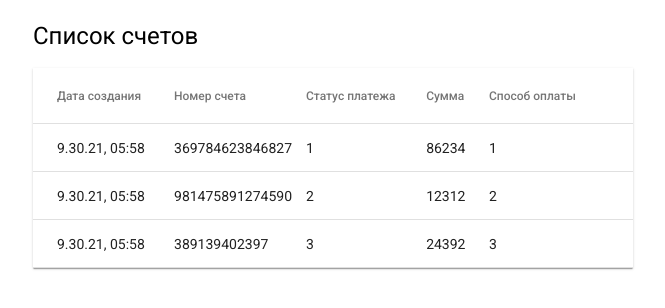
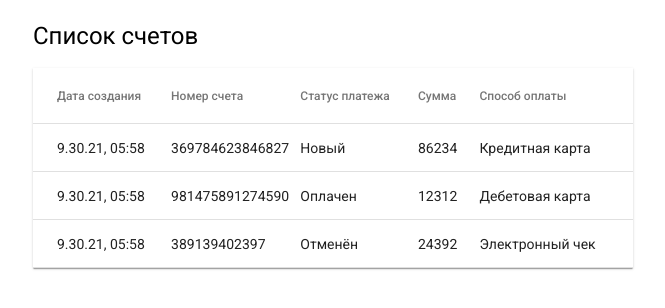
Before and after one commit to mr-Geadev/invoices-app, an Angular app: page /invoices/list in a window 1280 px wide. Shown: the top 308 px of the page, without its empty margins (307-972 px from the left). Built offline with nearby package versions, Linux system fonts and the light colour scheme.

Commit message:
Add pipes for peyment-method and status of invoice

```diff
--- a/src/app/modules/invoices/components/invoices-table/invoices-table.component.html
+++ b/src/app/modules/invoices/components/invoices-table/invoices-table.component.html
@@ -11,7 +11,7 @@
 
   <ng-container matColumnDef="status">
     <th mat-header-cell *matHeaderCellDef mat-sort-header>Статус платежа</th>
-    <td mat-cell *matCellDef="let element"> {{ element.status }} </td>
+    <td mat-cell *matCellDef="let element"> {{ element.status | invoiceStatus }} </td>
   </ng-container>
 
   <ng-container matColumnDef="amount">
@@ -21,7 +21,7 @@
 
   <ng-container matColumnDef="paymentMethod">
     <th mat-header-cell *matHeaderCellDef mat-sort-header>Способ оплаты</th>
-    <td mat-cell *matCellDef="let element"> {{ element.paymentMethod }} </td>
+    <td mat-cell *matCellDef="let element"> {{ element.paymentMethod | invoicePaymentMethod }} </td>
   </ng-container>
 
   <tr mat-header-row *matHeaderRowDef="displayedColumns"></tr>
--- a/src/app/modules/invoices/invoices.module.ts
+++ b/src/app/modules/invoices/invoices.module.ts
@@ -5,6 +5,8 @@ import { MatTableModule } from '@angular/material/table';
 import { InvoicesTableComponent } from 'src/app/modules/invoices/components/invoices-table/invoices-table.component';
 import { InvoicesRoutingModule } from 'src/app/modules/invoices/invoices-routing.module';
 import { InvoicesListPage } from 'src/app/modules/invoices/pages/invoices-list/invoices-list.page';
+import { InvoicePaymentMethodPipe } from 'src/app/modules/invoices/pipes/invoice-payment-method.pipe';
+import { InvoiceStatusPipe } from 'src/app/modules/invoices/pipes/invoice-status.pipe';
 import { InvoicesApiService } from 'src/app/modules/invoices/services/invoices-api.service';
 import { InvoicesService } from './services/invoices.service';
 
@@ -15,6 +17,10 @@ import { InvoicesService } from './services/invoices.service';
 
     // pages
     InvoicesListPage,
+
+    // pipes
+    InvoiceStatusPipe,
+    InvoicePaymentMethodPipe
   ],
   imports: [
     CommonModule,
--- /dev/null
+++ b/src/app/modules/invoices/pipes/invoice-payment-method.pipe.ts
@@ -0,0 +1,16 @@
+import { Pipe, PipeTransform } from '@angular/core';
+import { InvoicePaymentMethod } from 'src/app/modules/invoices/types/invoice.model';
+
+@Pipe({
+  name: 'invoicePaymentMethod'
+})
+export class InvoicePaymentMethodPipe implements PipeTransform {
+  transform(value: InvoicePaymentMethod): string {
+    switch (value) {
+      case InvoicePaymentMethod.DebitCard: return 'Дебетовая карта';
+      case InvoicePaymentMethod.CreditCard: return 'Кредитная карта';
+      case InvoicePaymentMethod.ECheck: return 'Электронный чек';
+      default: return 'Неизвестный метод оплаты';
+    }
+  }
+}
--- /dev/null
+++ b/src/app/modules/invoices/pipes/invoice-status.pipe.ts
@@ -0,0 +1,16 @@
+import { Pipe, PipeTransform } from '@angular/core';
+import { InvoiceStatus } from 'src/app/modules/invoices/types/invoice.model';
+
+@Pipe({
+  name: 'invoiceStatus'
+})
+export class InvoiceStatusPipe implements PipeTransform {
+  transform(value: InvoiceStatus): string {
+    switch (value) {
+      case InvoiceStatus.New: return 'Новый';
+      case InvoiceStatus.Paid: return 'Оплачен';
+      case InvoiceStatus.Canceled: return 'Отменён';
+      default: return 'Неизвестный статус';
+    }
+  }
+}
```
